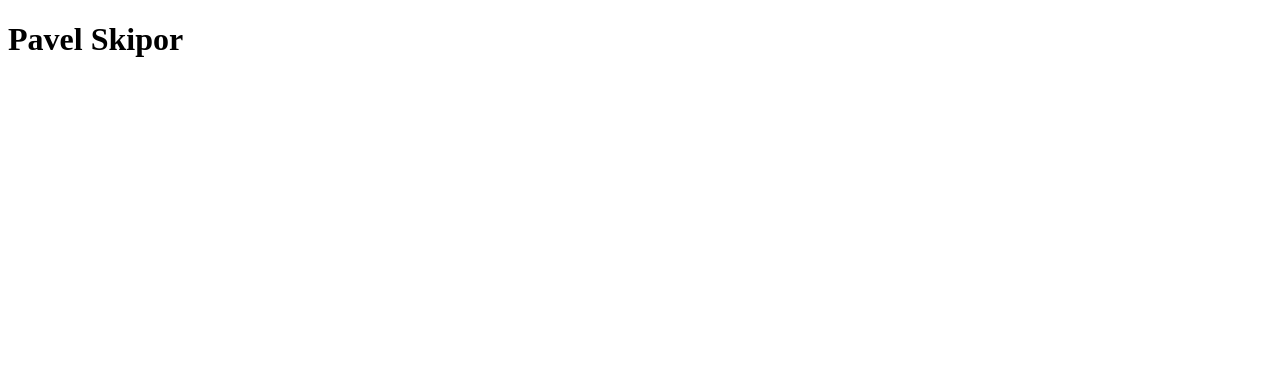
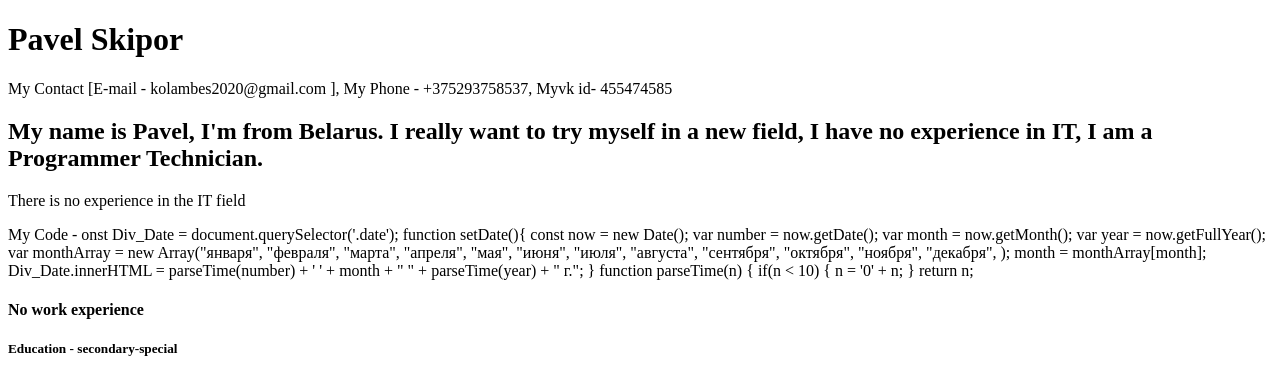
Before and after one commit to kolambes/rsschool-cv, a plain HTML site: page index.html in a window 1280 px wide. Drawn offline with Linux system fonts and the light colour scheme.

Commit message:
feat: create h6 lea

```diff
--- a/index.html
+++ b/index.html
@@ -9,7 +9,32 @@
 </head>
 <body>
     <h1>Pavel Skipor</h1>
+ <p>My Contact [E-mail - kolambes2020@gmail.com ], My Phone - +375293758537, Myvk id- 455474585</p>
+ <h2>My name is Pavel, I'm from Belarus. I really want to try myself in a new field, I have no experience in IT, I am a Programmer Technician.</h2>
+<p>There is no experience in the IT field</p>
+<p>My Code - onst Div_Date = document.querySelector('.date');
 
+    function setDate(){
+        const now = new Date();
+        var number = now.getDate();
+        var month = now.getMonth();
+        var year = now.getFullYear();
+
+        var monthArray = new Array("января", "февраля", "марта", "апреля", "мая", "июня", "июля", "августа", "сентября", "октября", "ноября", "декабря", );
+        month = monthArray[month];
+
+        Div_Date.innerHTML = parseTime(number) + ' ' + month + " " + parseTime(year) + " г.";
+    }
+
+    function parseTime(n) {
+        if(n < 10) {
+            n = '0' + n;
+        }
+        return n;</p>
+        <h4>
+            No work experience
+        </h4>
+       <h5>Education - secondary-special</h5>
 
 </body>
 </html>
```
